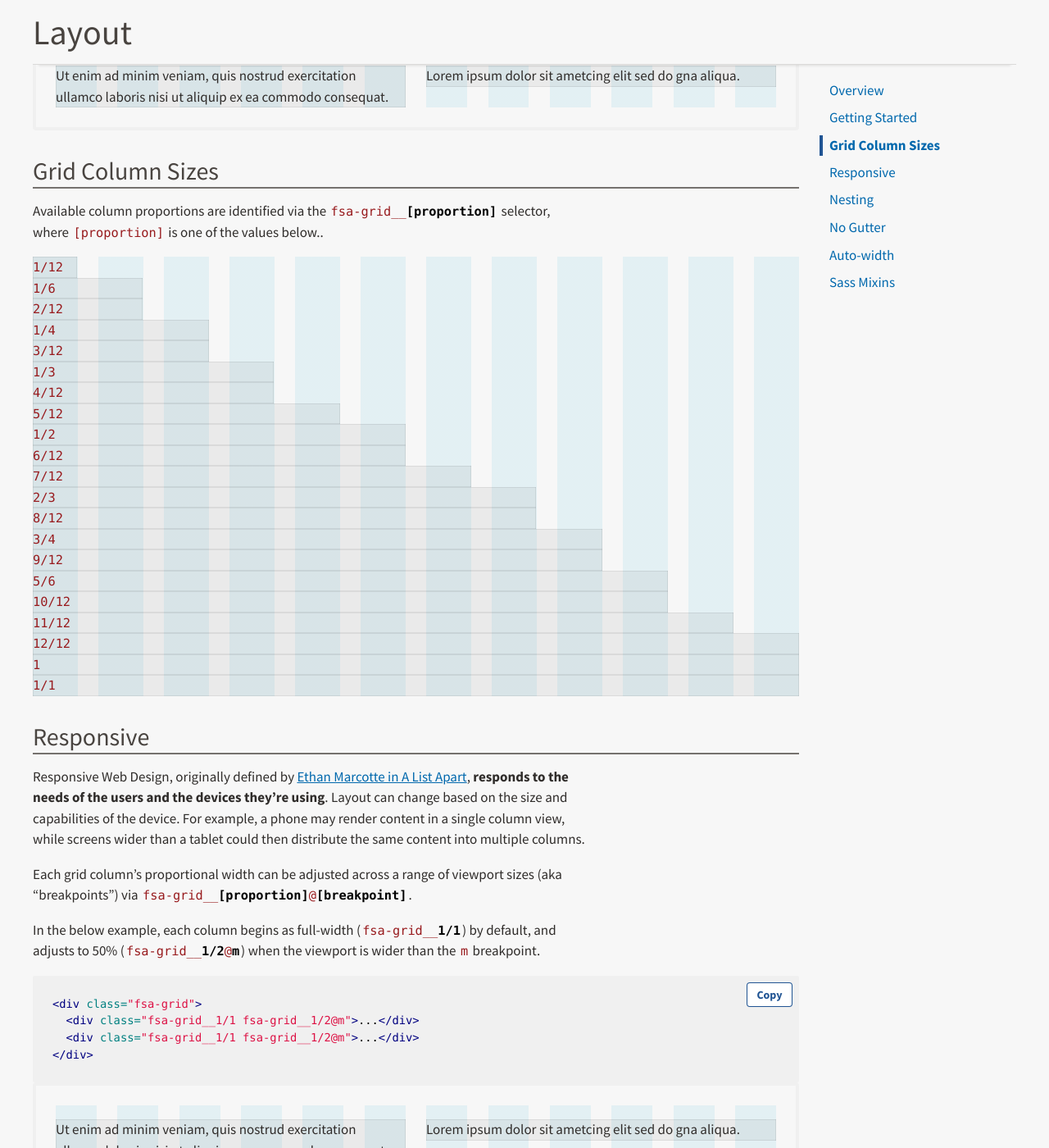
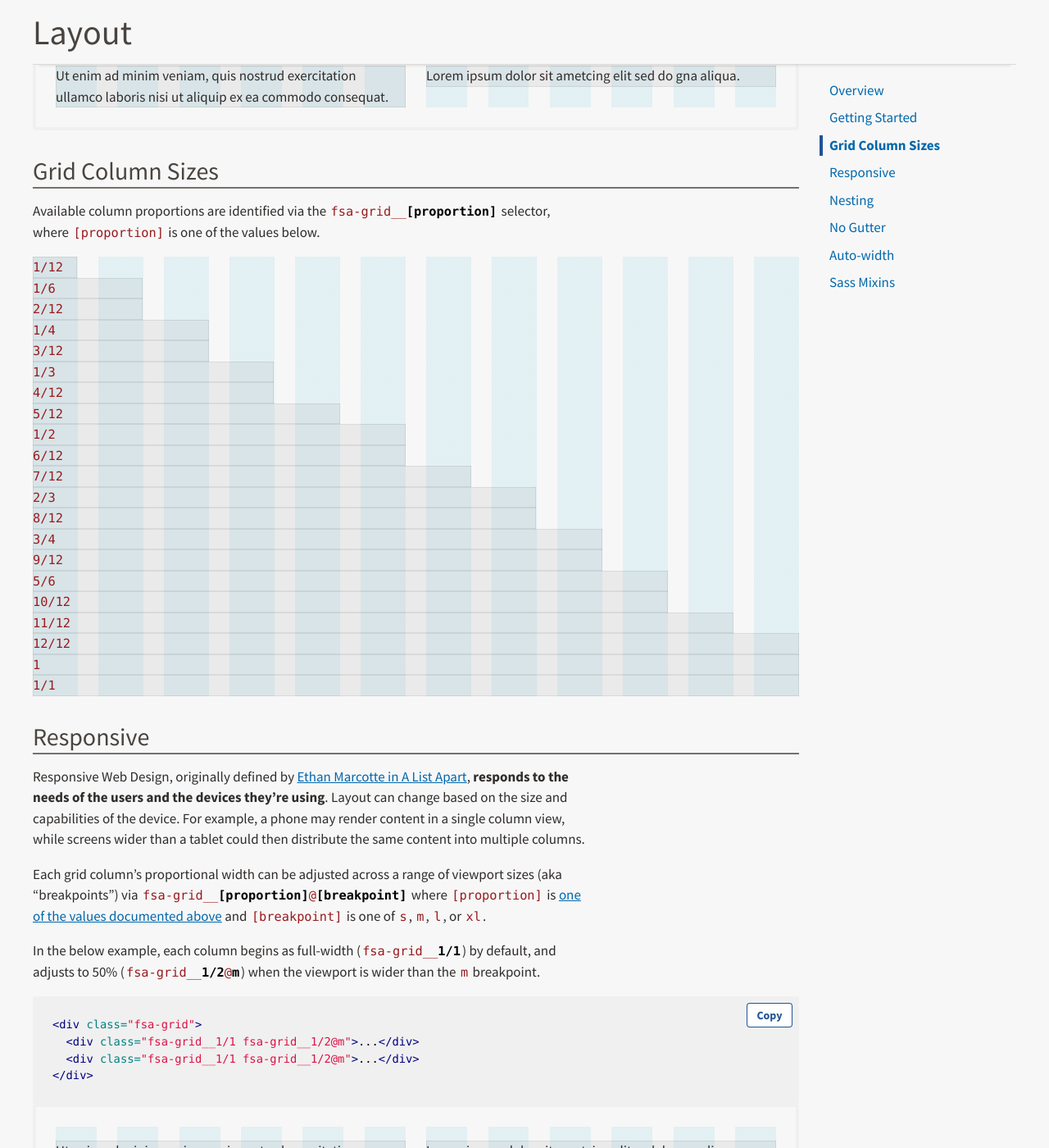
Before and after one commit to USDA-FSA/fsa-design-system, a Jekyll site: the page built from grid-and-layout/index.md, in a window 1280 px wide and 1400 px high, scrolled down 1612 px. Shown: the whole window at 82% size. Built offline with Jekyll 4.4.1, drawn with Linux system fonts in a browser that asks for light colours.

Commit message:
Added XL bp to Grid [from https://github.com/USDA-FSA/fsa-style/issues/420]

```diff
--- a/grid-and-layout/index.md
+++ b/grid-and-layout/index.md
@@ -152,7 +152,7 @@
 
 ## Grid Column Sizes
 
-Available column proportions are identified via the <code>fsa-grid__<strong>[proportion]</strong></code> selector, where `[proportion]` is one of the values below..
+Available column proportions are identified via the <code>fsa-grid__<strong>[proportion]</strong></code> selector, where `[proportion]` is one of the values below.
 
 <div class="docs__grid-inventory">
   <div class="fsa-grid docs__grid-inventory-item">
@@ -266,7 +266,7 @@
 
 Responsive Web Design, originally defined by <a href="http://alistapart.com/article/responsive-web-design/">Ethan Marcotte in A List Apart</a>, **responds to the needs of the users and the devices they're using**. Layout can change based on the size and capabilities of the device. For example, a phone may render content in a single column view, while screens wider than a tablet could then distribute the same content into multiple columns.
 
-Each grid column's proportional width can be adjusted across a range of viewport sizes (aka "breakpoints") via <code>fsa-grid__<strong>[proportion]</strong>@<strong>[breakpoint]</strong></code>.
+Each grid column's proportional width can be adjusted across a range of viewport sizes (aka "breakpoints") via <code>fsa-grid__<strong>[proportion]</strong>@<strong>[breakpoint]</strong></code> where `[proportion]` is [one of the values documented above](#grid-column-sizes) and `[breakpoint]` is one of `s`, `m`, `l`, or `xl`.
 
 In the below example, each column begins as full-width (<code>fsa-grid__<strong>1/1</strong></code>) by default, and adjusts to 50% (<code>fsa-grid__<strong>1/2</strong>@<strong>m</strong></code>) when the viewport is wider than the `m` breakpoint.
 
```
